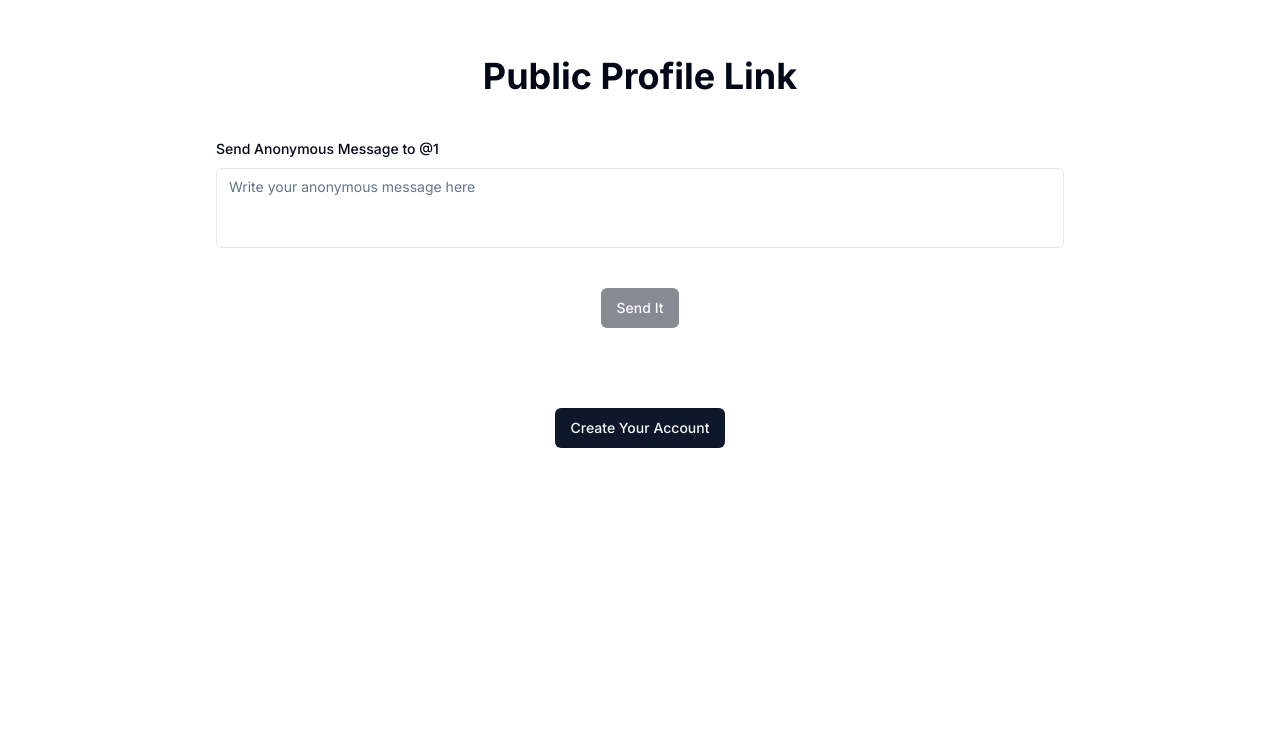
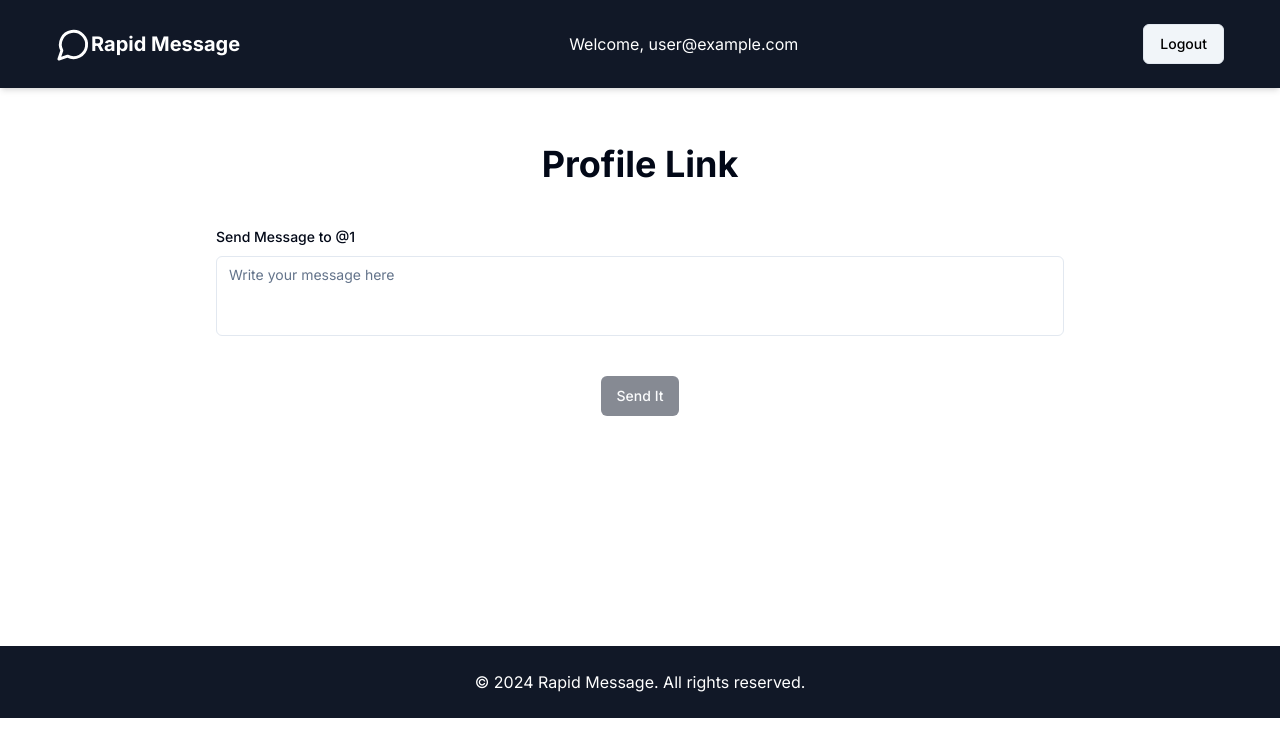
Before and after one commit to Arslan6473/rapid-message, a Next.js app: page /u/1 in a window 1280 px wide. Shown: the top 756 px of the page. Built offline with nearby package versions, Linux system fonts and the light colour scheme; no server answers; sample sign-in values are in the browser's storage.

Commit message:
add send messages updae ui

```diff
--- a/src/app/(app)/layout.tsx
+++ b/src/app/(app)/layout.tsx
@@ -1,5 +1,6 @@
 import Footer from '@/components/Footer';
 import Navbar from '@/components/Navbar';
+import "../globals.css";
 
 interface RootLayoutProps {
   children: React.ReactNode;
--- a/src/app/(app)/page.tsx
+++ b/src/app/(app)/page.tsx
@@ -18,10 +18,10 @@ export default function Home() {
       <main className="flex-grow flex flex-col items-center justify-center px-4 md:px-24 py-12 bg-gray-800 text-white">
         <section className="text-center mb-8 md:mb-12">
           <h1 className="text-3xl md:text-5xl font-bold">
-            Dive into the World of Anonymous Feedback
+            Dive into the World of Rapid Message
           </h1>
           <p className="mt-3 md:mt-4 text-base md:text-lg">
-            Rapid Message - Where your identity remains a secret.
+            Rapid Message - Sent messages to ecah other.
           </p>
         </section>
 
--- a/src/app/u/[username]/page.tsx
+++ b/src/app/(app)/u/[username]/page.tsx
@@ -20,14 +20,23 @@ import { toast } from "@/components/ui/use-toast";
 import * as z from "zod";
 import { ApiResponse } from "@/types/apiResponse";
 import Link from "next/link";
-import { useParams } from "next/navigation";
+import { redirect, useParams } from "next/navigation";
 import { messageValidation } from "@/schemas/messageSchema";
+import { useSession } from "next-auth/react";
 
 export default function SendMessage() {
+  const { data: session } = useSession();
+
+
+  if(!session?.user) redirect('/')
+
+  const messageFrom = session?.user.userName;
 
   const [isLoading, setIsLoading] = useState(false);
   const params = useParams<{ username: string }>();
   const userName = params.username;
+
+
 
   const form = useForm<z.infer<typeof messageValidation>>({
     resolver: zodResolver(messageValidation),
@@ -36,13 +45,14 @@ export default function SendMessage() {
   const messageContent = form.watch("content");
 
   const onSubmit = async (data: z.infer<typeof messageValidation>) => {
-
+   console.log(data)
     try {
         setIsLoading(true);
       const response = await axios.post<ApiResponse>(
         "/api/messages/sendmessage",
         {
           ...data,
+          from:messageFrom,
           userName,
         }
       );
@@ -66,9 +76,9 @@ export default function SendMessage() {
   };
 
   return (
-    <div className="container mx-auto my-8 p-6 bg-white rounded max-w-4xl">
+    <div className="container mx-auto my-8 p-6 bg-white rounded max-w-4xl min-h-[61.7vh]">
       <h1 className="text-4xl font-bold mb-10 text-center">
-        Public Profile Link
+        Profile Link
       </h1>
       <Form {...form}>
         <form onSubmit={form.handleSubmit(onSubmit)} className="space-y-10">
@@ -77,10 +87,10 @@ export default function SendMessage() {
             name="content"
             render={({ field }) => (
               <FormItem>
-                <FormLabel>Send Anonymous Message to @{userName}</FormLabel>
+                <FormLabel>Send Message to @{userName}</FormLabel>
                 <FormControl>
                   <Textarea
-                    placeholder="Write your anonymous message here"
+                    placeholder="Write your message here"
                     className="resize-none"
                     {...field}
                   />
@@ -103,12 +113,7 @@ export default function SendMessage() {
           </div>
         </form>
       </Form>
-<div className="flex justify-center items-center mt-20">
-      <Link href={"/signup"}>
 
-        <Button>Create Your Account</Button>
-      </Link>
-      </div>
     </div>
   );
 }
--- a/src/app/api/messages/sendMessage/route.ts
+++ b/src/app/api/messages/sendMessage/route.ts
@@ -4,9 +4,7 @@ import { Message, UserModel } from "@/models/userModel";
 export const POST = async (request: Request) => {
   await connectDB();
   try {
-    const { userName, content } = await request.json();
-
-    console.log({ userName, content })
+    const { from, userName, content } = await request.json();
 
     const user = await UserModel.findOne({ userName });
 
@@ -25,7 +23,7 @@ export const POST = async (request: Request) => {
       );
     }
 
-    const newMessage = { content, createdAt: new Date() };
+    const newMessage = { content, from, createdAt: new Date() };
 
     user.messages.push(newMessage as Message);
 
--- a/src/components/MessageCart.tsx
+++ b/src/components/MessageCart.tsx
@@ -1,14 +1,9 @@
-'use client'
-import { Button } from './ui/button';
-import { useToast } from '@/components/ui/use-toast';
-import axios,{AxiosError} from 'axios';
-import dayjs from 'dayjs';
-import {
-    Card,
-    CardContent,
-    CardHeader,
-    CardTitle,
-} from "@/components/ui/card"
+"use client";
+import { Button } from "./ui/button";
+import { useToast } from "@/components/ui/use-toast";
+import axios, { AxiosError } from "axios";
+import dayjs from "dayjs";
+import { Card, CardContent, CardHeader, CardTitle } from "@/components/ui/card";
 
 import {
   AlertDialog,
@@ -20,21 +15,20 @@ import {
   AlertDialogHeader,
   AlertDialogTitle,
   AlertDialogTrigger,
-} from "@/components/ui/alert-dialog"
-import { X } from "lucide-react"
-import { Message } from '@/models/userModel';
-import { ApiResponse } from '@/types/apiResponse';
+} from "@/components/ui/alert-dialog";
+import { X } from "lucide-react";
+import { Message } from "@/models/userModel";
+import { ApiResponse } from "@/types/apiResponse";
+import Link from "next/link";
+import { useEffect } from "react";
 
 type MessageCardProps = {
   message: Message;
-    onMessageDelete: (messageId:any) => void;
+  onMessageDelete: (messageId: any) => void;
 };
 
-
-
 function MessageCart({ message, onMessageDelete }: MessageCardProps) {
-
-    const{toast}  = useToast()
+  const { toast } = useToast();
 
   const handleDeleteConfirm = async () => {
     try {
@@ -45,26 +39,43 @@ function MessageCart({ message, onMessageDelete }: MessageCardProps) {
         title: response.data.message,
       });
       onMessageDelete(message._id);
-
     } catch (error) {
       const axiosError = error as AxiosError<ApiResponse>;
       toast({
-            title: 'Error',
+        title: "Error",
         description:
-              axiosError.response?.data.message ?? 'Failed to delete message',
-            variant: 'destructive',
+          axiosError.response?.data.message ?? "Failed to delete message",
+        variant: "destructive",
       });
     }
   };
+
+  let baseUrl = "";
+  useEffect(() => {
+    if (typeof window !== "undefined") {
+      baseUrl = `${window.location.protocol}//${window.location.host}`;
+    }
+  }, []);
   return (
     <>
       <Card className="card-bordered">
         <CardHeader>
           <div className="flex justify-between items-center">
-                        <CardTitle>{message.content}</CardTitle>
+            <div className="flex flex-col ">
+              {" "}
+              <p className="text-xs mb-1">click on username to send message</p>
+              <CardTitle>
+                Message From{" "}
+                <Link href={`${baseUrl}/u/${message.from}`}>
+                  {" "}
+                  @{message.from}
+                </Link>
+              </CardTitle>
+            </div>
+
             <AlertDialog>
               <AlertDialogTrigger asChild>
-                                <Button variant='destructive'>
+                <Button variant="destructive">
                   <X className="w-5 h-5" />
                 </Button>
               </AlertDialogTrigger>
@@ -77,9 +88,7 @@ function MessageCart({ message, onMessageDelete }: MessageCardProps) {
                   </AlertDialogDescription>
                 </AlertDialogHeader>
                 <AlertDialogFooter>
-                                    <AlertDialogCancel>
-                                        Cancel
-                                    </AlertDialogCancel>
+                  <AlertDialogCancel>Cancel</AlertDialogCancel>
                   <AlertDialogAction onClick={handleDeleteConfirm}>
                     Continue
                   </AlertDialogAction>
@@ -87,15 +96,17 @@ function MessageCart({ message, onMessageDelete }: MessageCardProps) {
               </AlertDialogContent>
             </AlertDialog>
           </div>
-                    <div className="text-sm">
-                        {dayjs(message.createdAt).format('MMM D, YYYY h:mm A')}
+          <div className="pt-2">
+            <p className="text-sm">{message.content}</p>
+            <p className="text-xs text-muted-foreground mt-2">
+              {dayjs(message.createdAt).format("MMM D, YYYY h:mm A")}
+            </p>
           </div>
         </CardHeader>
         <CardContent></CardContent>
       </Card>
-
     </>
-    )
+  );
 }
 
-export default MessageCart
+export default MessageCart;
--- a/src/components/Navbar.tsx
+++ b/src/components/Navbar.tsx
@@ -13,7 +13,7 @@ function Navbar() {
     <>
       <nav className="p-4 md:p-6 shadow-md bg-gray-900 text-white">
         <div className="container mx-auto flex flex-col md:flex-row justify-between items-center">
-          <a href="#" className="text-xl font-bold mb-4 md:mb-0 flex justify-center items-center ">
+          <a href="/dashboard" className="text-xl font-bold mb-4 md:mb-0 flex justify-center items-center ">
           <MessageCircle  size={35}/> Rapid Message
           </a>
           {session ? (
--- a/src/middleware.ts
+++ b/src/middleware.ts
@@ -9,6 +9,7 @@ export async function middleware(request: NextRequest) {
   const token = request.cookies.get("next-auth.session-token")?.value;
   const url = request.nextUrl;
 
+  // Redirect authenticated users away from signin, signup, verify, and root paths
   if (
     token &&
     (url.pathname.startsWith("/signin") ||
@@ -20,7 +21,7 @@ export async function middleware(request: NextRequest) {
   }
 
   if (!token && url.pathname.startsWith("/dashboard")) {
-    return NextResponse.redirect(new URL("/signin", request.url));
+    return NextResponse.redirect(new URL("/", request.url));
   }
 
   return NextResponse.next();
--- a/src/models/userModel.ts
+++ b/src/models/userModel.ts
@@ -2,11 +2,16 @@ import mongoose, { Schema, Document } from "mongoose";
 
 export interface Message extends Document {
   content: string;
+  from:string,
   createdAt: Date;
 }
 
 const messageSchema: Schema<Message> = new Schema({
   content: {
+    type: String,
+    required: true,
+  },
+  from:{
     type: String,
     required: true,
   },
```
Lines whose indentation alone changed are shown as unchanged.
